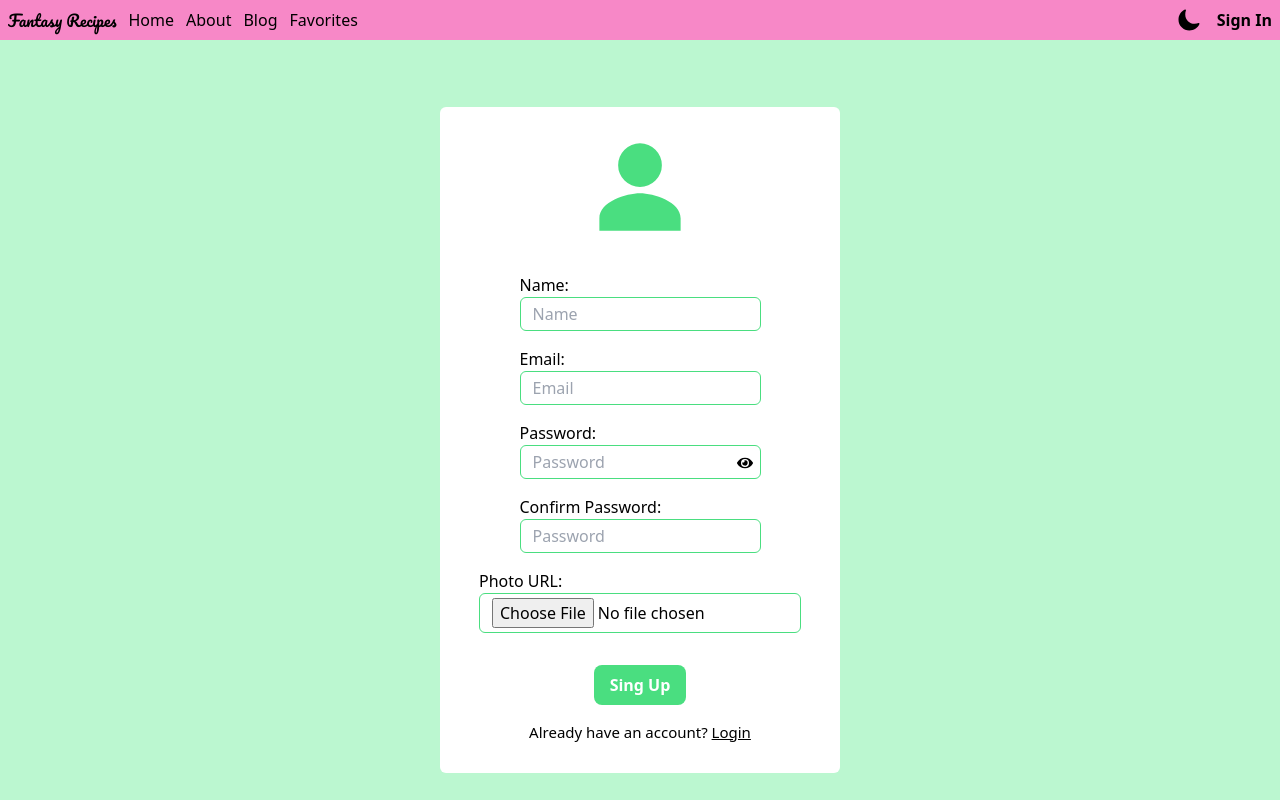
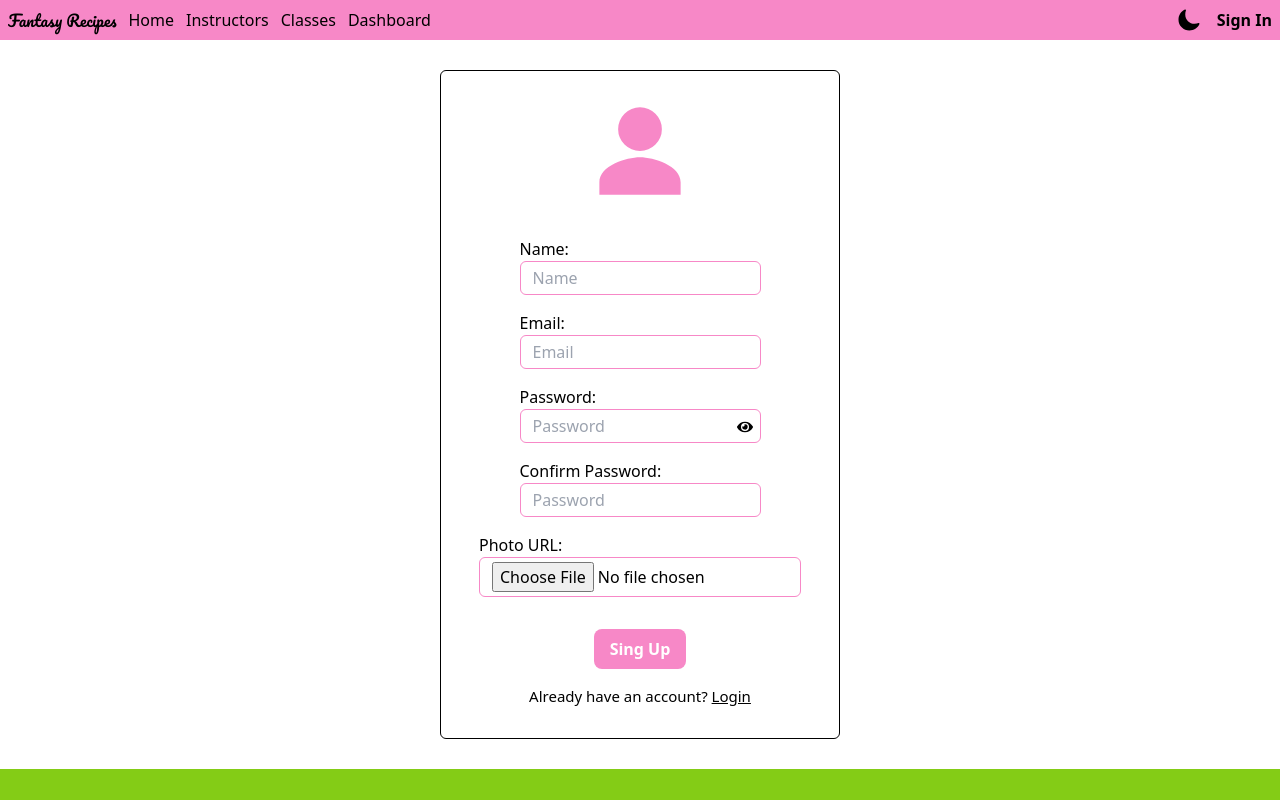
Before and after one commit to nahianku1/Summer-camp, a React (Vite) app: page /register in a window 1280 px wide. Shown: the top 800 px of the page. Built offline with nearby package versions, Linux system fonts and the light colour scheme; no server answers.

Commit message:
small design adjustment done

```diff
--- a/src/components/Header/Header.jsx
+++ b/src/components/Header/Header.jsx
@@ -58,12 +58,12 @@ function Header() {
           </h1>
           <div className="hidden gap-3  md:flex">
             <NavLink to="/">Home</NavLink>
-            <NavLink to="/about">About</NavLink>
-            <NavLink to="/blog">Blog</NavLink>
+            <NavLink to="/instructors">Instructors</NavLink>
+            <NavLink to="/classes">Classes</NavLink>
             <div className=" relative">
               {favstate > 0 ? <LoveSign count={favstate} /> : ""}
 
-              <NavLink to="/favorite">Favorites</NavLink>
+              <NavLink to="/dashboard">Dashboard</NavLink>
             </div>
           </div>
           <button
--- a/src/components/Register/Register.jsx
+++ b/src/components/Register/Register.jsx
@@ -83,14 +83,14 @@ function Register() {
       });
   };
   return (
-    <div className="flex justify-center items-center h-[100vh] bg-green-200">
-      <div className="bg-white w-[320px] md:w-[400px] py-[30px] rounded-md ">
+    <div className="flex justify-center items-center  py-[30px]">
+      <div className="bg-white border border-solid border-black w-[320px] md:w-[400px] py-[30px] rounded-md ">
         <form
           action=""
           onSubmit={handleSubmit(onSubmit)}
           className="flex items-center justify-center flex-col gap-4"
         >
-          <div className=" mb-5 text-[100px] font-bold text-green-400">
+          <div className=" mb-5 text-[100px] font-bold text-[#f788c7]">
             <IoPersonSharp />
           </div>
           <div>
@@ -99,7 +99,7 @@ function Register() {
             </label>
             <input
               type="text"
-              className="focus:shadow-lg outline-none border border-solid border-green-400 p-1 rounded-md indent-2"
+              className="focus:shadow-lg outline-none border border-solid border-[#f788c7] p-1 rounded-md indent-2"
               placeholder="Name"
               {...register("username")}
             />
@@ -110,7 +110,7 @@ function Register() {
             </label>
             <input
               type="text"
-              className="focus:shadow-lg outline-none border border-solid border-green-400 p-1 rounded-md indent-2"
+              className="focus:shadow-lg outline-none border border-solid border-[#f788c7] p-1 rounded-md indent-2"
               placeholder="Email"
               {...register("email")}
               required
@@ -123,7 +123,7 @@ function Register() {
             <div className="relative">
               <input
                 type={hidden ? `password` : `text`}
-                className="focus:shadow-lg outline-none border border-solid border-green-400 p-1 rounded-md indent-2"
+                className="focus:shadow-lg outline-none border border-solid border-[#f788c7] p-1 rounded-md indent-2"
                 placeholder="Password"
                 {...register("password")}
                 required
@@ -148,7 +148,7 @@ function Register() {
             <div className="relative">
               <input
                 type="password"
-                className="focus:shadow-lg outline-none border border-solid border-green-400 p-1 rounded-md indent-2"
+                className="focus:shadow-lg outline-none border border-solid border-[#f788c7] p-1 rounded-md indent-2"
                 placeholder="Password"
                 {...register("cpassword")}
                 required
@@ -161,7 +161,7 @@ function Register() {
             </label>
             <input
               type="file"
-              className="focus:shadow-lg outline-none border border-solid border-green-400 p-1 rounded-md indent-2"
+              className="focus:shadow-lg outline-none border border-solid border-[#f788c7] p-1 rounded-md indent-2"
               placeholder="Photo URL"
               {...register("photo")}
             />
@@ -178,7 +178,7 @@ function Register() {
           <div>
             <button
               type="submit"
-              className="bg-green-400 px-4 py-2 rounded-lg text-white font-bold"
+              className="bg-[#f788c7] px-4 py-2 rounded-lg text-white font-bold"
             >
               Sing Up
             </button>
--- a/src/components/Signin/Signin.jsx
+++ b/src/components/Signin/Signin.jsx
@@ -84,7 +84,7 @@ function Signin() {
             onSubmit={handleSubmit(onSubmit)}
             className="flex items-center justify-center flex-col gap-4"
           >
-            <div className=" mb-5 text-6xl text-green-400">
+            <div className=" mb-5 text-6xl text-[#f788c7]">
               <FaLock />
             </div>
             <div>
@@ -94,7 +94,7 @@ function Signin() {
               <input
                 type="text"
                 autoComplete="true"
-                className="focus:shadow-lg outline-none border border-solid border-green-400 p-1 rounded-md indent-2"
+                className="focus:shadow-lg outline-none border border-solid border-[#f788c7] p-1 rounded-md indent-2"
                 placeholder="Email"
                 {...register("email")}
                 required
@@ -108,7 +108,7 @@ function Signin() {
                 <input
                   type={hidden ? `password` : `text`}
                   autoComplete="true"
-                  className="focus:shadow-lg outline-none border border-solid border-green-400 p-1 rounded-md indent-2"
+                  className="focus:shadow-lg outline-none border border-solid border-[#f788c7] p-1 rounded-md indent-2"
                   placeholder="Password"
                   {...register("password")}
                   required
@@ -138,7 +138,7 @@ function Signin() {
             <div>
               <button
                 type="submit"
-                className="bg-green-400 px-4 py-2 rounded-lg text-white font-bold"
+                className="bg-[#f788c7] px-4 py-2 rounded-lg text-white font-bold"
               >
                 Sing In
               </button>
@@ -159,7 +159,7 @@ function Signin() {
           <div className="flex flex-col gap-4 px-[70px] mt-[20px]">
             <button
               onClick={handleGoogleSignIn}
-              className="bg-blue-400 rounded-md text-white flex items-center justify-center gap-2 py-2 px-2 md:px-4"
+              className="bg-[#f788c7] rounded-md text-white flex items-center justify-center gap-2 py-2 px-2 md:px-4"
             >
               <FaGoogle className="text-white text-2xl" />
               Login with Google
```
